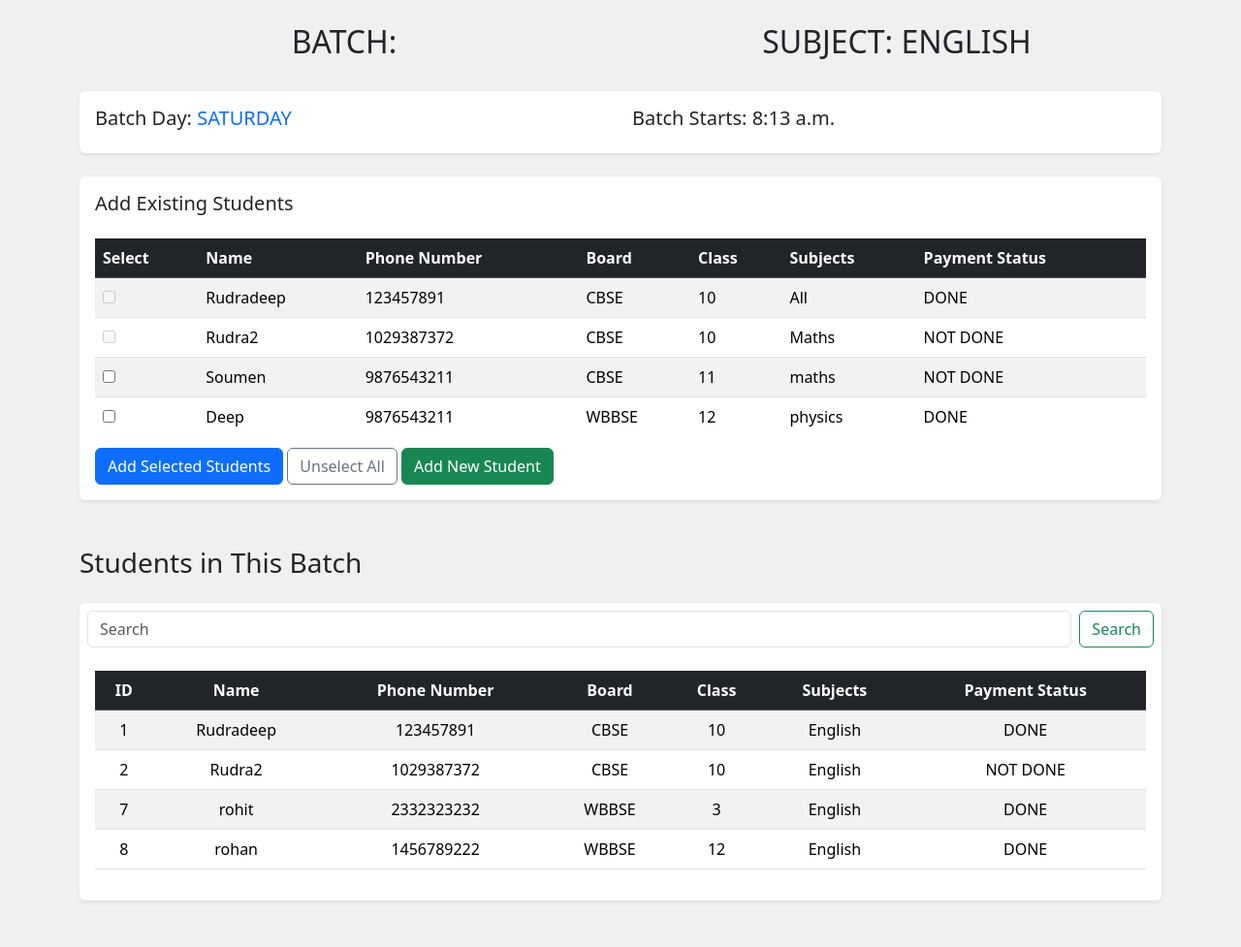
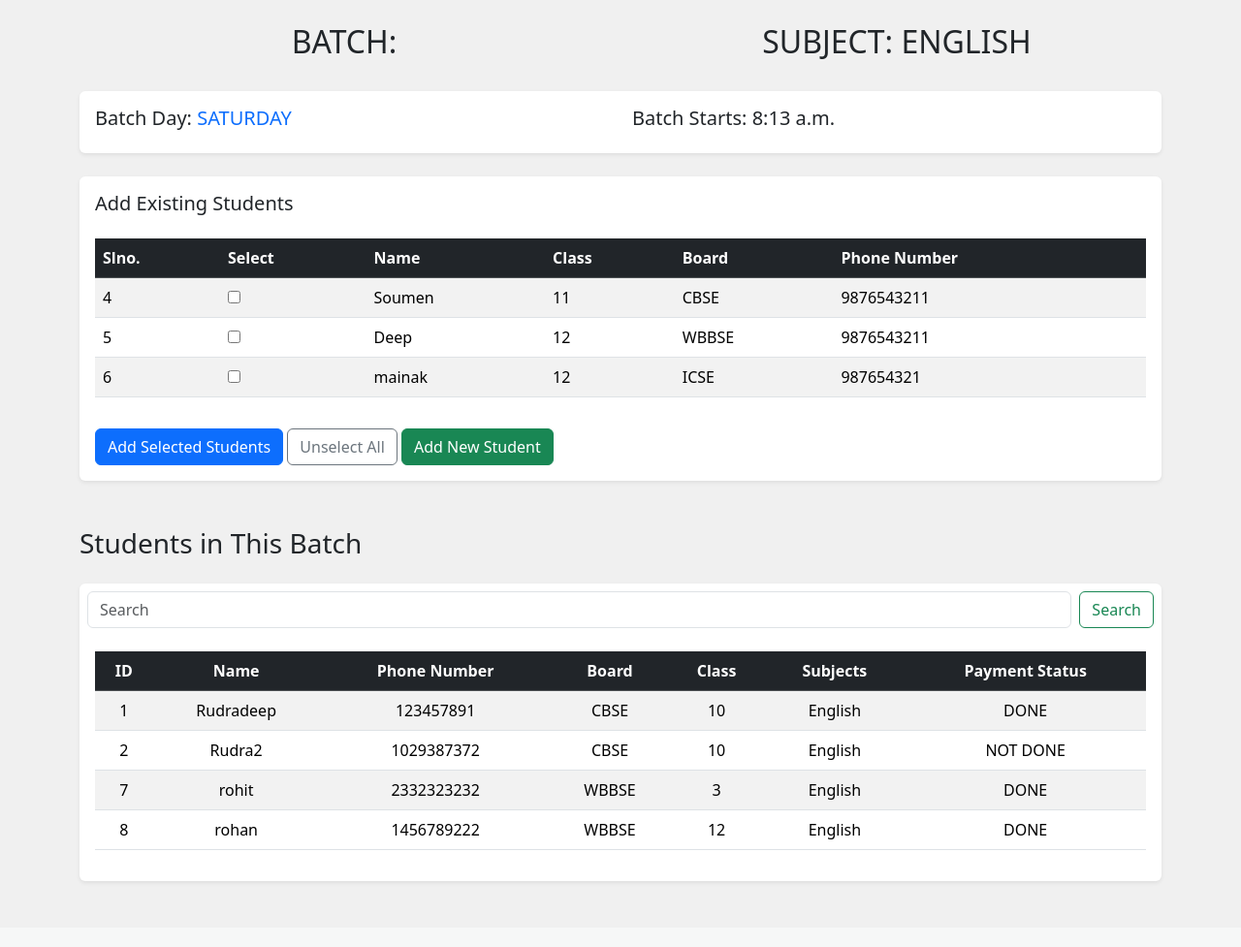
Before and after one commit to Mainak27das/Student-Tracking-App, a Django app: page /batch/3/ in a window 1280 px wide. Shown: the part 56-1033 px from the top of the page at 97% size. After the commit the page ends 968 px from the top, so only its background shows below. Run offline with Django 5.2, Linux system fonts and the light colour scheme; data comes from the database, SQL or seed files in the repository; both versions use the stored data as it was after the commit.

Commit message:
minor update

```diff
--- a/myapp/views.py
+++ b/myapp/views.py
@@ -33,7 +33,6 @@ def index(request):
     }
     return render(request, 'index.html', context)
 
-
 def add_student(request):
     if request.method == 'POST':
         form = StudentForm(request.POST)
@@ -44,8 +43,6 @@ def add_student(request):
     else:
         form = StudentForm()
     return render(request, 'add_student.html', {'form': form})
-
-
 
 def student_profile(request, student_id):
     student = get_object_or_404(Student, id=student_id)
@@ -86,7 +83,8 @@ class BatchDetailView(DetailView):
 
     def get_context_data(self, **kwargs):
         context = super().get_context_data(**kwargs)
-        context['students'] = Student.objects.all()
+        # Exclude students already in the batch
+        context['students'] = Student.objects.exclude(id__in=self.object.students.all())
         return context
 
 def add_existing_students(request, pk):
@@ -94,8 +92,8 @@ def add_existing_students(request, pk):
     if request.method == 'POST':
         student_ids = request.POST.getlist('existing_students')
         existing_students = batch.students.all().values_list('id', flat=True)
-        new_students = [Student.objects.get(id=id) for id in student_ids if id not in existing_students]
-        duplicate_students = [Student.objects.get(id=id) for id in student_ids if id in existing_students]
+        new_students = [Student.objects.get(id=id) for id in student_ids if int(id) not in existing_students]
+        duplicate_students = [Student.objects.get(id=id) for id in student_ids if int(id) in existing_students]
 
         if new_students:
             batch.students.add(*new_students)
@@ -118,7 +116,6 @@ def add_new_student(request, pk):
         form = StudentForm()
     return render(request, 'add_new_student.html', {'form': form})
 
-
 def edit_batch(request, id):
     batch = get_object_or_404(Batch, id=id)
     if request.method == "POST":
--- a/templates/batch_detail.html
+++ b/templates/batch_detail.html
@@ -32,18 +32,18 @@
                     <table class="table table-striped table-hover">
                         <thead class="table-dark sticky-top">
                             <tr>
+                                <th scope="col">Slno.</th>
                                 <th scope="col">Select</th>
                                 <th scope="col">Name</th>
+                                <th scope="col">Class</th>
+                                <th scope="col">Board</th>
                                 <th scope="col">Phone Number</th>
-                                <th scope="col">Board</th>
-                                <th scope="col">Class</th>
-                                <th scope="col">Subjects</th>
-                                <th scope="col">Payment Status</th>
                             </tr>
                         </thead>
                         <tbody>
                             {% for student in students %}
                                 <tr>
+                                    <td>{{ student.id }}</td>
                                     <td>
                                         <input type="checkbox" name="existing_students" value="{{ student.id }}"
                                             {% if student in batch.students.all %}
@@ -52,11 +52,9 @@
                                         >
                                     </td>
                                     <td>{{ student.name }}</td>
+                                    <td>{{ student.student_class }}</td>
+                                    <td>{{ student.board }}</td>
                                     <td>{{ student.phone_number }}</td>
-                                    <td>{{ student.board }}</td>
-                                    <td>{{ student.student_class }}</td>
-                                    <td>{{ student.subject }}</td>
-                                    <td>{{ student.payment }}</td>
                                 </tr>
                             {% empty %}
                                 <tr>
```
Also changed, not shown: db.sqlite3.
